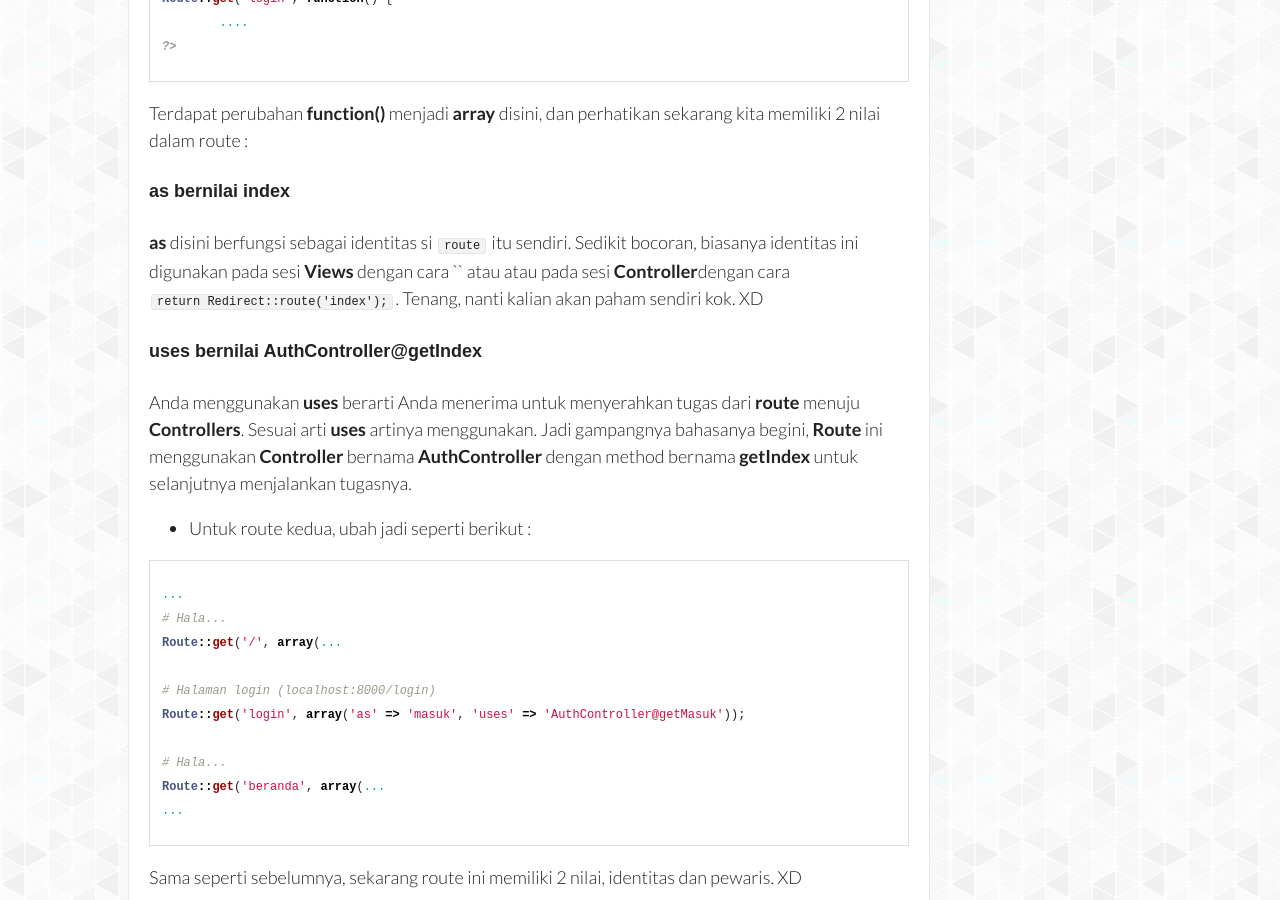
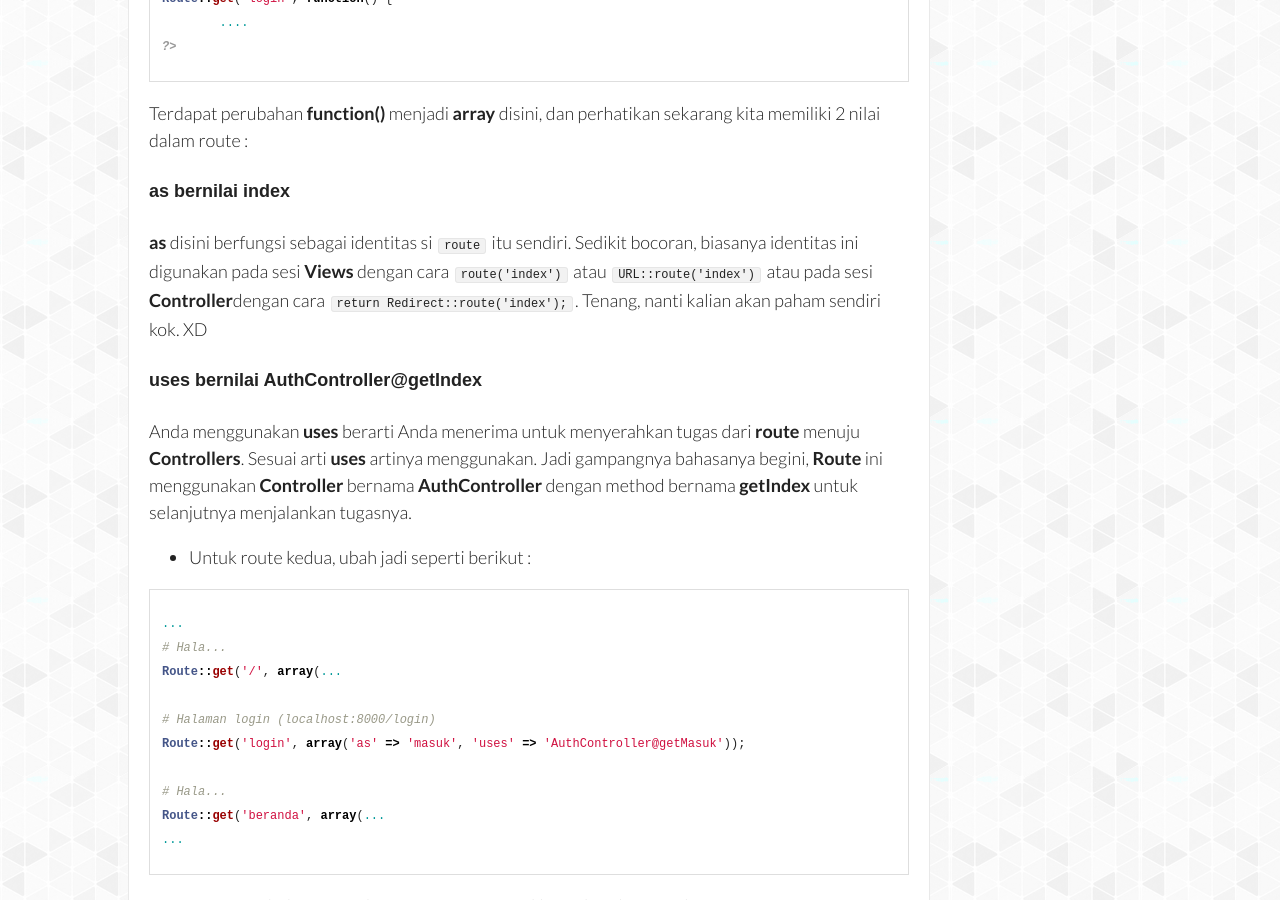
Before and after one commit to novay/novay.github.io, a Jekyll site: the page built from _posts/2014-03-05-membuat-autentikasi-login-laravel-bagian-2.md, in a window 1280 px wide and 900 px high, scrolled down 2442 px. Built offline with Jekyll 4.4.1, drawn with Linux system fonts in a browser that asks for light colours; nearby versions of some CDN libraries; some web fonts are replaced; comment, search, counter and statistics services are not loaded.

Commit message:
ubah dikit

```diff
--- a/_posts/2014-03-05-membuat-autentikasi-login-laravel-bagian-2.md
+++ b/_posts/2014-03-05-membuat-autentikasi-login-laravel-bagian-2.md
@@ -88,7 +88,7 @@ Terdapat perubahan **function()** menjadi **array** disini, dan perhatikan sekar
 
 ####**as** bernilai **index**
 
-**as** disini berfungsi sebagai identitas si `route` itu sendiri. Sedikit bocoran, biasanya identitas ini digunakan pada sesi **Views** dengan cara `{{ route('index') }}` atau {{ URL::route('index') }} atau pada sesi **Controller**dengan cara `return Redirect::route('index');`. Tenang, nanti kalian akan paham sendiri kok. XD
+**as** disini berfungsi sebagai identitas si `route` itu sendiri. Sedikit bocoran, biasanya identitas ini digunakan pada sesi **Views** dengan cara `route('index')` atau `URL::route('index')` atau pada sesi **Controller**dengan cara `return Redirect::route('index');`. Tenang, nanti kalian akan paham sendiri kok. XD
 
 ####**uses** bernilai **AuthController@getIndex**
 
```
